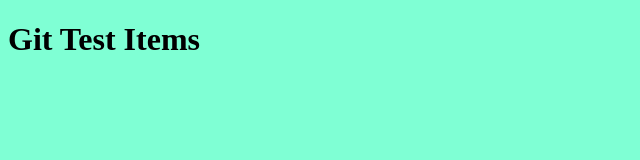
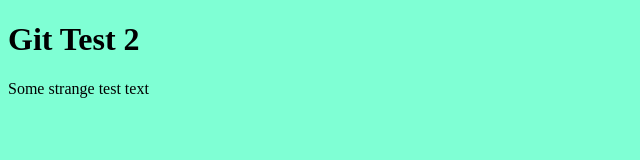
Before and after one commit to iScreAmn/first-project, a plain HTML site: page index.html in a window 1280 px wide. Shown: the whole page, without its empty margins (0-640 px from the left). Drawn offline with Linux system fonts and the light colour scheme.

Commit message:
HTML test commit

```diff
--- a/index.html
+++ b/index.html
@@ -7,6 +7,9 @@
     <title>first-project</title>
 </head>
 <body>
-    <h1>Git Test Items</h1>
+    <div>
+        <h1>Git Test 2</h1>
+        <p>Some strange test text</p>
+    </div>
 </body>
 </html>
```
